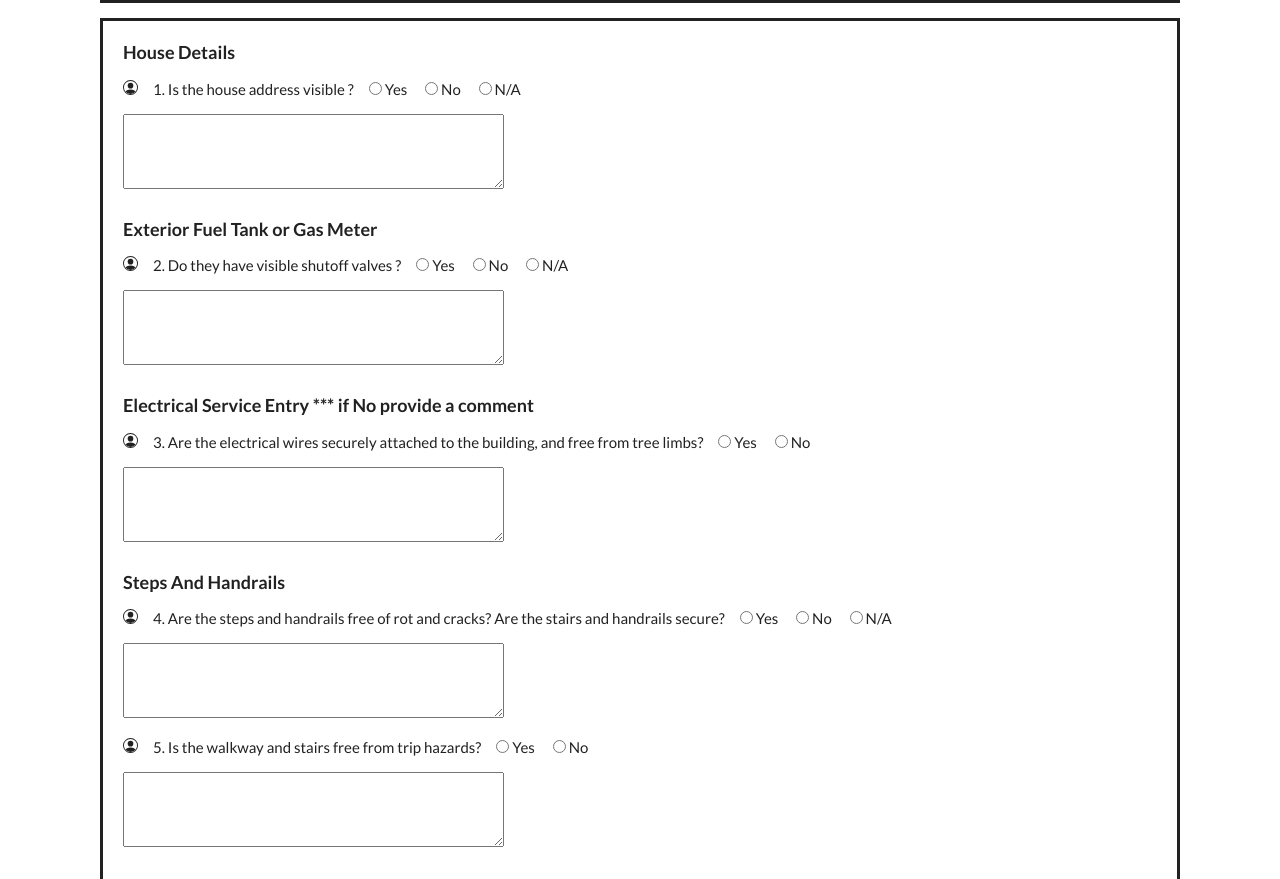
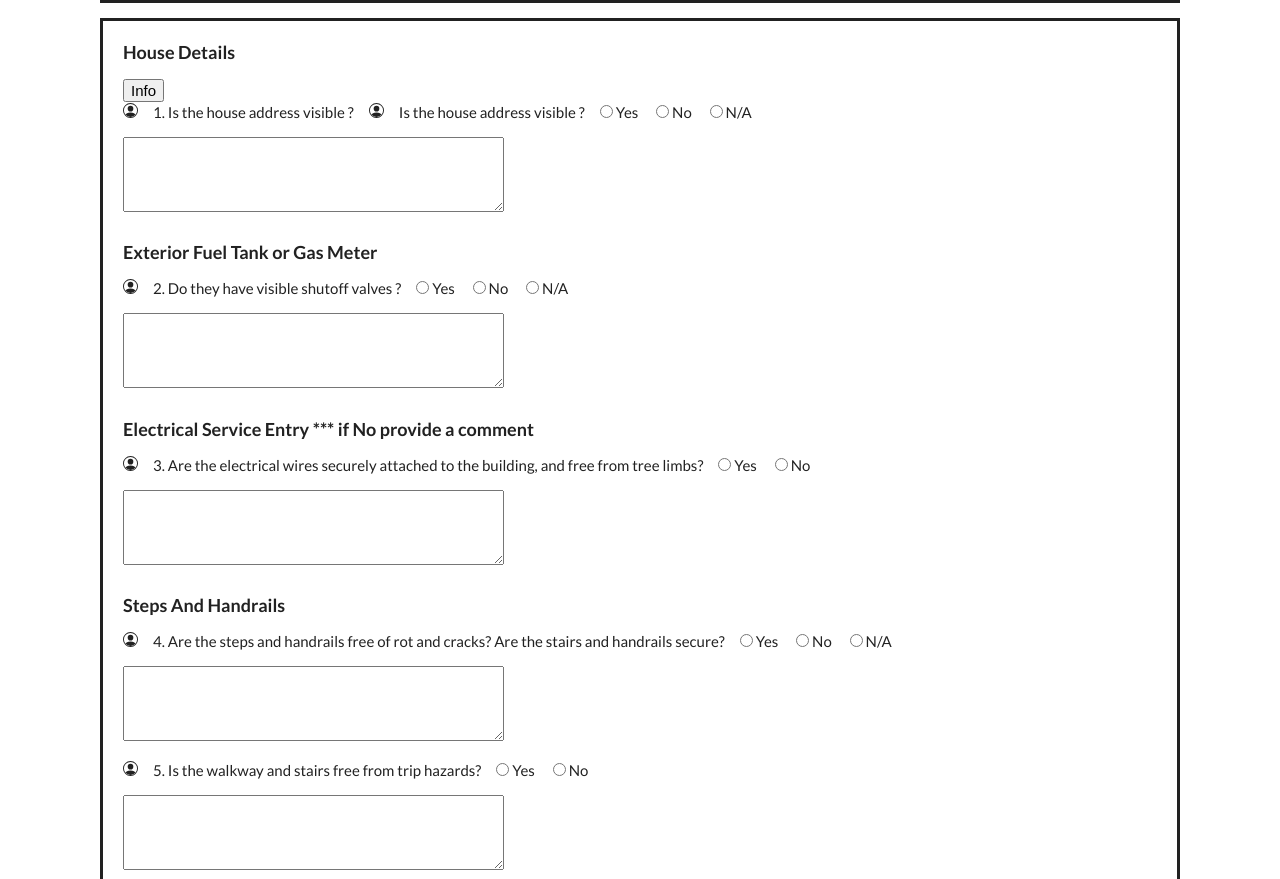
Before and after one commit to GGupta721/HSAtest, a React app in the folder hsatest/: page / in a window 1280 px wide. Shown: the part 1146-2025 px from the top of the page. Built offline with nearby package versions, Linux system fonts and the light colour scheme; some packages are replaced by stand-ins of ours; no server answers.

Commit message:
info.js
create info.js and minor bug fixes

```diff
--- a/hsatest/src/components/Form/Exterior/Exterior.css
+++ b/hsatest/src/components/Form/Exterior/Exterior.css
@@ -1,6 +1,12 @@
-.form-header{
+.form-header {
+  margin-right: 20px;
+  margin-left: 20px;
+  margin-top: 20px;
+}
+/*
+.textfield input{
     margin-right: 20px;
     margin-left: 20px;
-    margin-top: 20px;
-
+    margin-bottom: 20px;
 }
+ */
--- a/hsatest/src/components/Form/Exterior/Exterior.js
+++ b/hsatest/src/components/Form/Exterior/Exterior.js
@@ -1,16 +1,17 @@
-import { Component } from  "react"
+// import { Component } from  "react"
 import {BsPeopleCircle} from "react-icons/bs"
 import "./Exterior.css"
+import Info from "./info";
 
-function Exterior()  {
+function Exterior(){
         return(
+                <div class="form-header">
+                        <h3>House Details</h3>
+                        <Info>Heyo</Info>
 
+                        <BsPeopleCircle/>&emsp;<label>1. Is the house address visible ?</label>&emsp;
 
-        <div class="form-header">
-
-
-        <h3 >House Details</h3>
-        <BsPeopleCircle/>&emsp;<label>1. Is the house address visible ?</label>&emsp;
+                        <BsPeopleCircle/>&emsp;<label>Is the house address visible ?</label>&emsp;
                         <input type="radio" value="Yes" name="options" /> Yes &emsp;
                         <input type="radio" value="No" name="options" /> No &emsp;
                         <input type="radio" value="N/A" name="options" /> N/A
@@ -303,8 +304,8 @@ return(
                         </div><p/>
 
                 </div>
-
-
-        )
+                // </div>
+                // </div>
+        );
 }
 export default Exterior;
--- /dev/null
+++ b/hsatest/src/components/Form/Exterior/info.js
@@ -0,0 +1,24 @@
+import React, {useState} from 'react';
+
+// const Info = ({props}) => {
+
+// }
+
+class Info extends React.Component {
+    showInfo = false;
+    onButtonClickHandler = () => {
+        this.setState({ showInfo: this.showInfo });
+        console.log("Clicked");
+    };
+
+    render() {
+        return (
+            <div>
+                {this.showInfo && <p>Heyo</p>}
+                <button onClick={this.onButtonClickHandler}>Info</button>
+            </div>
+        );
+    }
+}
+
+export default Info;
--- a/hsatest/src/components/Form/details/occupantDetails.js
+++ b/hsatest/src/components/Form/details/occupantDetails.js
@@ -1,6 +1,7 @@
 import React from "react";
 import  MapContainer from "../mapIntegration/map";
 // import map from "../mapIntegration/map";
+import Info from "../Exterior/info";
 
 function OccupantDetails() {
     return(
@@ -16,6 +17,7 @@ function OccupantDetails() {
                 Address: <MapContainer/>
                 <br/><br/><br/><br/><br/><br/><br/><br/><br/><br/><br/><br/><br/><br/><br/><br/><br/><br/><br/>
             </section>
+            {/* Address:&emsp; <MapContainer/> */}
             <section className="block">
                 &emsp; Occupant's Last Name:&emsp; <input type="text" placeholder= "Enter Last Name"/><p/>
                 <fieldset>
@@ -24,7 +26,11 @@ function OccupantDetails() {
                     <input type="checkbox" name="house-type" value="Rental"/>Rental<br/>
                     <input type="checkbox" name="house-type" value="Social-House"/>Social House<br/>
                 </fieldset>
+
             </section>
+
+
+
         </div>
     )
 }
```
Also changed, not shown: hsatest/src/components/Form/form.css (+5 -12 lines), hsatest/src/components/Form/form.js (+3 -5 lines). Lines whose indentation alone changed are shown as unchanged.
